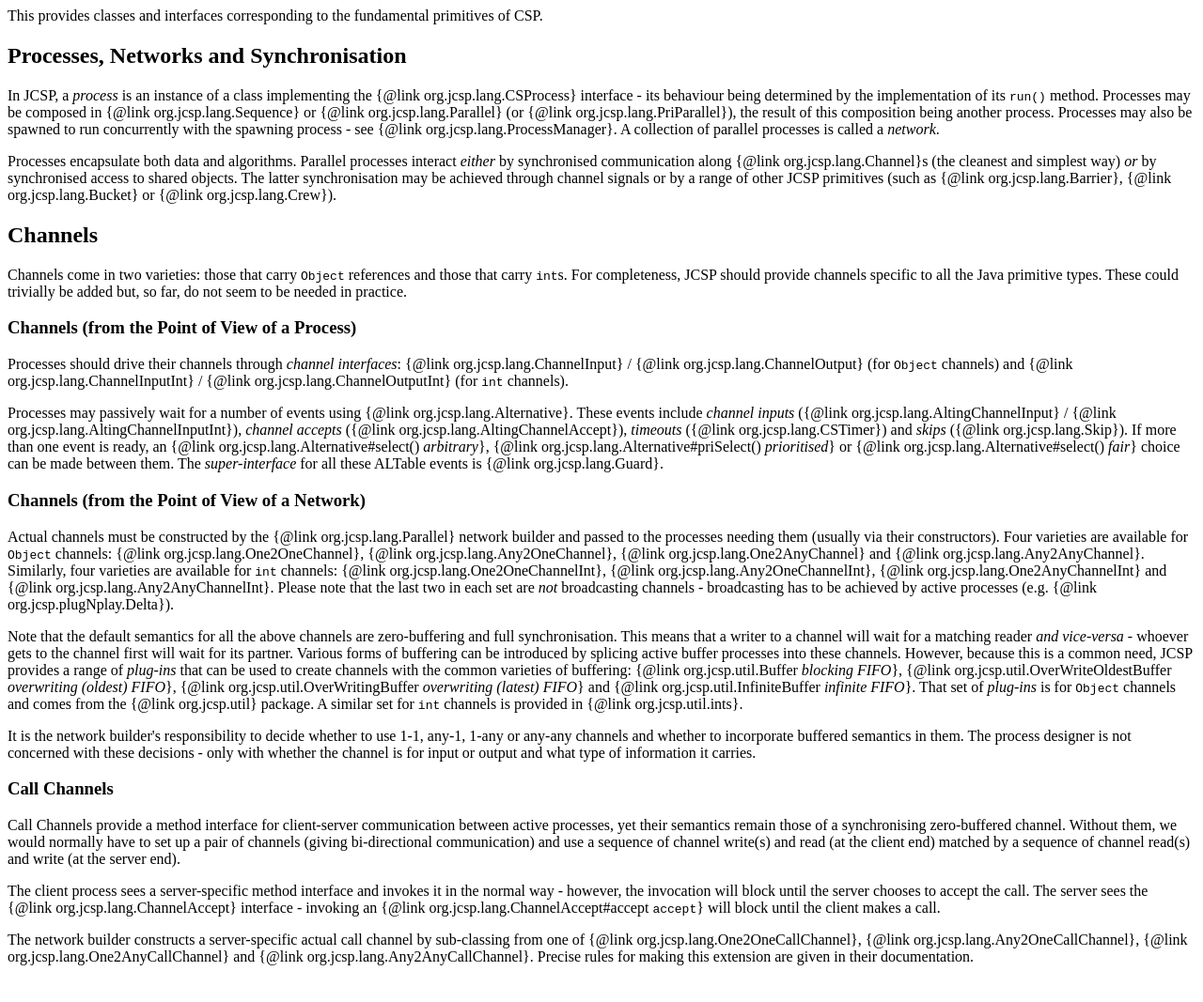
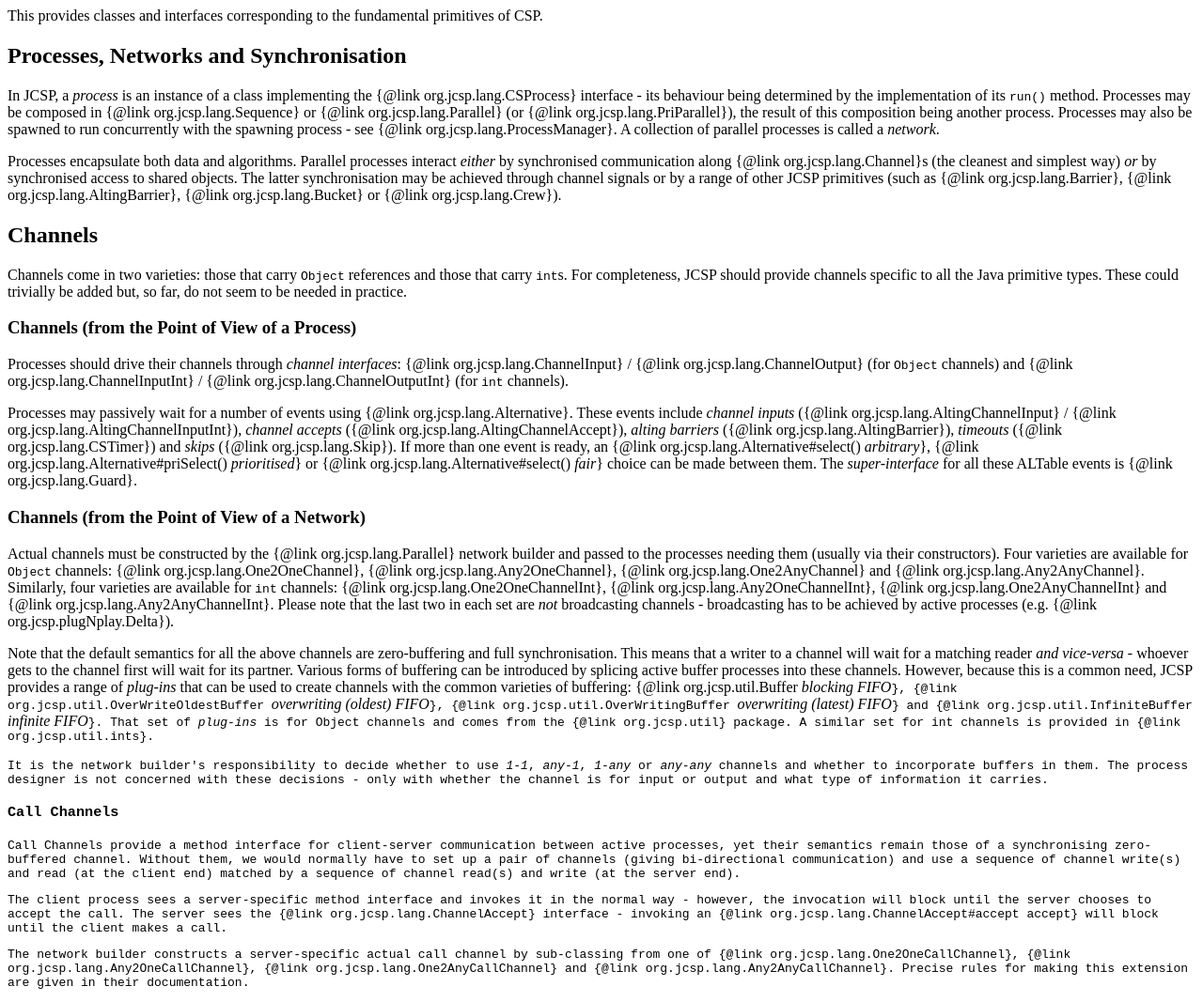
Before and after one commit to codehaus/jcsp, a plain HTML site: page src/org/jcsp/lang/package.html in a window 1280 px wide. Shown: the whole page at 94% size. Before the commit the page ends 1044 px from the top, so only its background shows below. Drawn offline with Linux system fonts and the light colour scheme.

Commit message:
PHW: A few tweaks, including an added mention of alting barriers
git-svn-id: http://projects.cs.kent.ac.uk/projects/jcsp/svn/jcsp/trunk@87 5ee8cc34-b920-0410-bb03-fa7ad842d588

```diff
--- a/src/org/jcsp/lang/package.html
+++ b/src/org/jcsp/lang/package.html
@@ -16,6 +16,7 @@ Processes encapsulate both data and algorithms.  Parallel processes interact
 (the cleanest and simplest way) <I>or</I> by synchronised access to shared
 objects.  The latter synchronisation may be achieved through channel signals
 or by a range of other JCSP primitives (such as {@link org.jcsp.lang.Barrier},
+{@link org.jcsp.lang.AltingBarrier},
 {@link org.jcsp.lang.Bucket} or {@link org.jcsp.lang.Crew}).
 
 <H2>Channels</H3>
@@ -34,6 +35,7 @@ These events include <I>channel inputs</I>
 ({@link org.jcsp.lang.AltingChannelInput} / {@link org.jcsp.lang.AltingChannelInputInt}),
 <I>channel accepts</I>
 ({@link org.jcsp.lang.AltingChannelAccept}),
+<i>alting barriers</i> ({@link org.jcsp.lang.AltingBarrier}),
 <I>timeouts</I> ({@link org.jcsp.lang.CSTimer}) and <I>skips</I> ({@link org.jcsp.lang.Skip}).
 If more than one event is ready, an {@link org.jcsp.lang.Alternative#select() <I>arbitrary</I>},
 {@link org.jcsp.lang.Alternative#priSelect() <I>prioritised</I>}
@@ -59,16 +61,17 @@ for its partner.  Various forms of buffering can be introduced by splicing activ
 buffer processes into these channels.  However, because this is a common need,
 JCSP provides a range of <I>plug-ins</I> that can be used to create channels
 with the common varieties of buffering:
-{@link org.jcsp.util.Buffer <I>blocking FIFO</I>},
-{@link org.jcsp.util.OverWriteOldestBuffer <I>overwriting (oldest) FIFO</I>},
-{@link org.jcsp.util.OverWritingBuffer <I>overwriting (latest) FIFO</I>} and
-{@link org.jcsp.util.InfiniteBuffer <I>infinite FIFO</I>}.
+{@link org.jcsp.util.Buffer <I></code>blocking FIFO<code></I>},
+{@link org.jcsp.util.OverWriteOldestBuffer <I></code>overwriting (oldest) FIFO<code></I>},
+{@link org.jcsp.util.OverWritingBuffer <I></code>overwriting (latest) FIFO<code></I>} and
+{@link org.jcsp.util.InfiniteBuffer <I></code>infinite FIFO<code></I>}.
 That set of <I>plug-ins</I> is for <TT>Object</TT> channels and comes from
 the {@link org.jcsp.util} package.
 A similar set for <TT>int</TT> channels is provided in {@link org.jcsp.util.ints}.
 <P>
-It is the network builder's responsibility to decide whether to use 1-1, any-1,
-1-any or any-any channels and whether to incorporate buffered semantics in them.
+It is the network builder's responsibility to decide whether to use <i>1-1</i>,
+<i>any-1</i>, <i>1-any</i> or <i>any-any</i> channels and whether to incorporate
+buffers in them.
 The process designer is not concerned with these decisions - only with whether
 the channel is for input or output and what type of information it carries.
 
```
